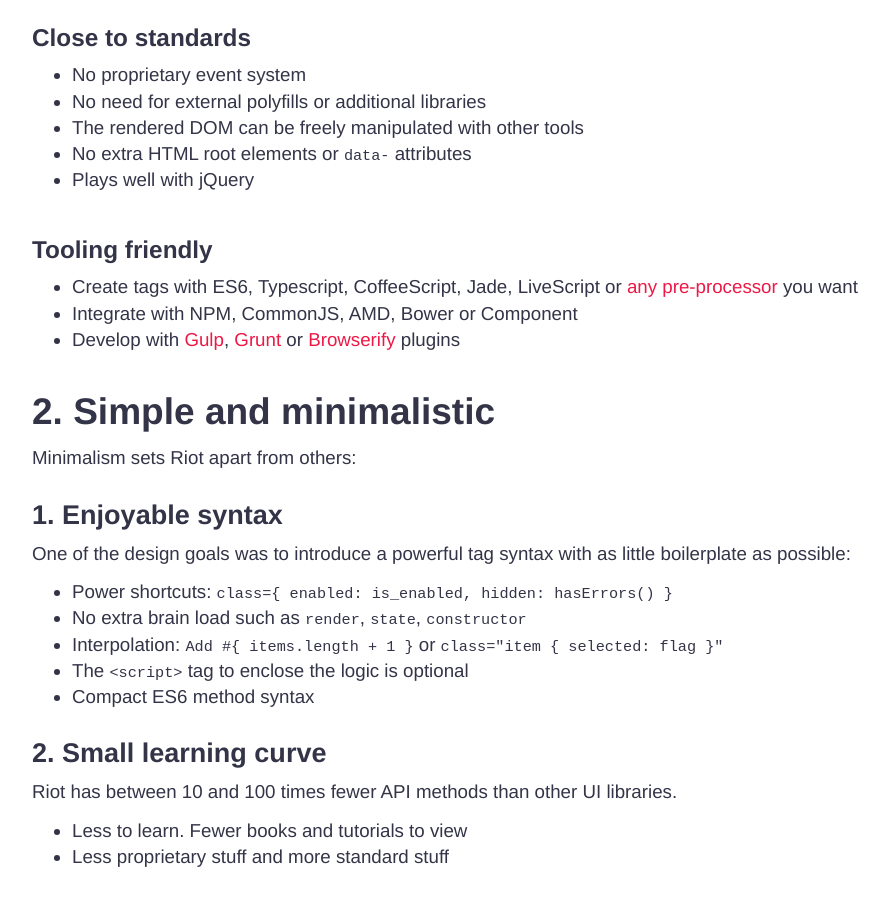
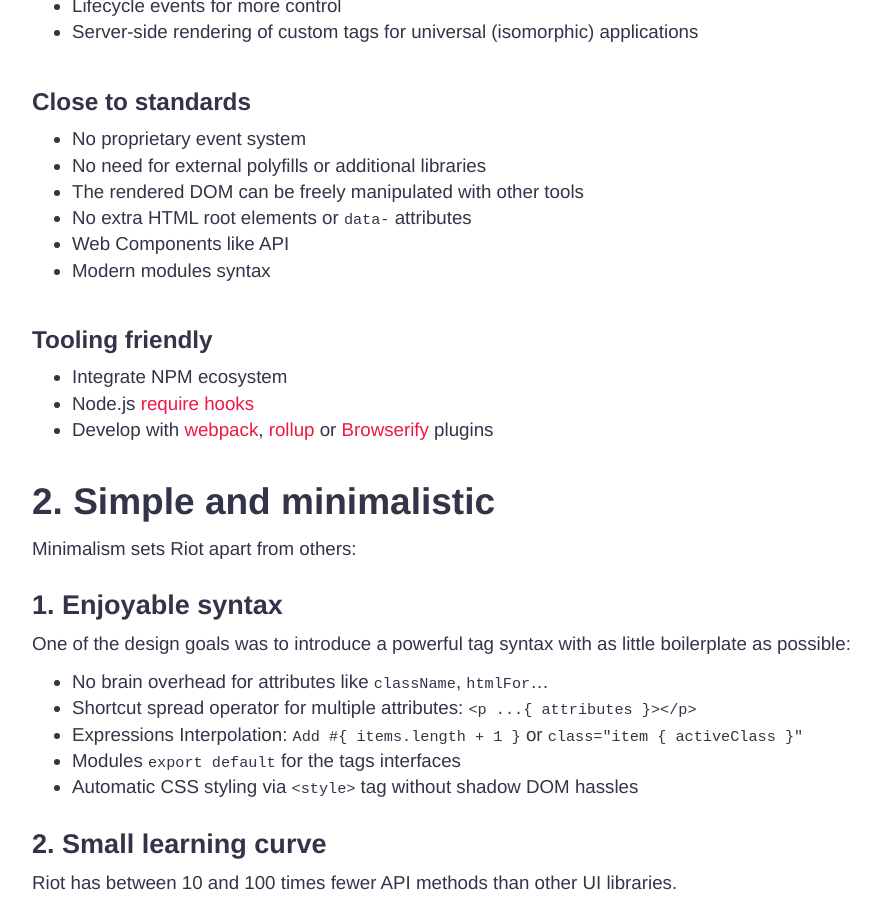
Before and after one commit to mrmattson/next, a Jekyll site: the page built from index.md, in a window 1280 px wide and 900 px high, scrolled down 2988 px. Shown: the whole window, without its empty margins (190-1079 px from the left). Built offline with Jekyll 4.4.1, drawn with Linux system fonts in a browser that asks for light colours; comment, search, counter and statistics services are not loaded; some of the changed text lies outside the part shown.

Commit message:
updated: index

````diff
--- a/index.md
+++ b/index.md
@@ -13,16 +13,16 @@
 
 ### 1. Custom elements
 
-Riot brings custom elements to all modern browsers.
+Riot brings custom elements to all modern browsers without the use of any polyfill!
 
 ``` html
 <todo>
 
   <!-- layout -->
-  <h3>{ props.title }</h3>
+  <h1>{ props.title }</h1>
 
   <ul>
-    <li each={(item, i) in state.items }>{ item }</li>
+    <li each={ item in state.items }>{ item }</li>
   </ul>
 
   <form onsubmit={ add }>
@@ -32,7 +32,11 @@
 
   <!-- style -->
   <style>
-    h3 {
+    :host {
+      padding: 16px;
+    }
+
+    h1 {
       font-size: 14px;
     }
   </style>
@@ -54,12 +58,10 @@
       }
     }
   </script>
-
 </todo>
 ```
 
-A custom element glues relevant HTML and JavaScript together forming a reusable component. Think React + Polymer but with enjoyable syntax and a small learning curve.
-
+A custom element glues relevant HTML and javascript together forming a reusable component. Think React + Polymer but with enjoyable syntax and a small learning curve.
 
 #### Human-readable
 
@@ -85,7 +87,7 @@
 
 HTML syntax is the *de facto* language of the web and it's designed for building user interfaces. The syntax is explicit, nesting is inherent to the language, and attributes offer a clean way to provide options for custom tags.
 
-Riot tags are [converted](/compiler/) to pure JavaScript before browsers can execute them.
+Riot tags are [converted](/compiler/) to pure javascript before browsers can execute them.
 
 
 #### DOM Expressions binding
@@ -101,14 +103,14 @@
 - No need for external polyfills or additional libraries
 - The rendered DOM can be freely manipulated with other tools
 - No extra HTML root elements or `data-` attributes
-- Plays well with jQuery
+- Web Components like API
+- Modern modules syntax
 
 
 #### Tooling friendly
-- Create tags with ES6, Typescript, CoffeeScript, Jade, LiveScript or [any pre-processor](/guide/compiler/#pre-processors) you want
-- Integrate with NPM, CommonJS, AMD, Bower or Component
-- Develop with [Gulp](https://github.com/e-jigsaw/gulp-riot), [Grunt](https://github.com/ariesjia/grunt-riot) or [Browserify](https://github.com/jhthorsen/riotify) plugins
-
+- Integrate NPM ecosystem
+- Node.js [require hooks](https://github.com/riot/ssr#usage)
+- Develop with [webpack](https://github.com/riot/webpack-loader), [rollup](https://github.com/riot/rollup-plugin-riot) or [Browserify](https://github.com/riot/riotify) plugins
 
 
 ## 2. Simple and minimalistic
@@ -120,11 +122,11 @@
 
 One of the design goals was to introduce a powerful tag syntax with as little boilerplate as possible:
 
-- Power shortcuts: `class={ enabled: is_enabled, hidden: hasErrors() }`
-- No extra brain load such as `render`, `state`, `constructor`
-- Interpolation: `Add #{ items.length + 1 }` or `class="item { selected: flag }"`
-- The `<script>` tag to enclose the logic is optional
-- Compact ES6 method syntax
+- No brain overhead for attributes like `className`, `htmlFor`...
+- Shortcut spread operator for multiple attributes: `<p ...{ attributes }></p>`
+- Expressions Interpolation: `Add #{ items.length + 1 }` or `class="item { activeClass }"`
+- Modules `export default` for the tags interfaces
+- Automatic CSS styling via `<style>` tag without shadow DOM hassles
 
 
 ### 2. Small learning curve
@@ -148,11 +152,10 @@
 Riot has all the essential building blocks for modern client-side applications:
 
 - "Reactive" views for building user interfaces
-- Event library for building APIs with isolated modules
-- Optional Router for taking care of URL and the back button
+- High performance also with many DOM nodes
+- No Side Effects
 
-Riot is an "open stack". It's meant for developers who want to avoid framework specific idioms. The generic tools let you mix and match design patterns. Systems like Facebook Flux can be [self-made](https://github.com/jimsparkman/RiotControl).
-
+Riot is an "open stack". It's meant for developers who want to avoid framework specific idioms. The generic tools let you mix and match design patterns.
 
 ## Conclusion
 
````
Also changed, not shown: other parts of index.md (+2 -0 lines), api.md (+2 -2 lines), compiler.md (+1 -0 lines), documentation.md (+52 -34 lines).
